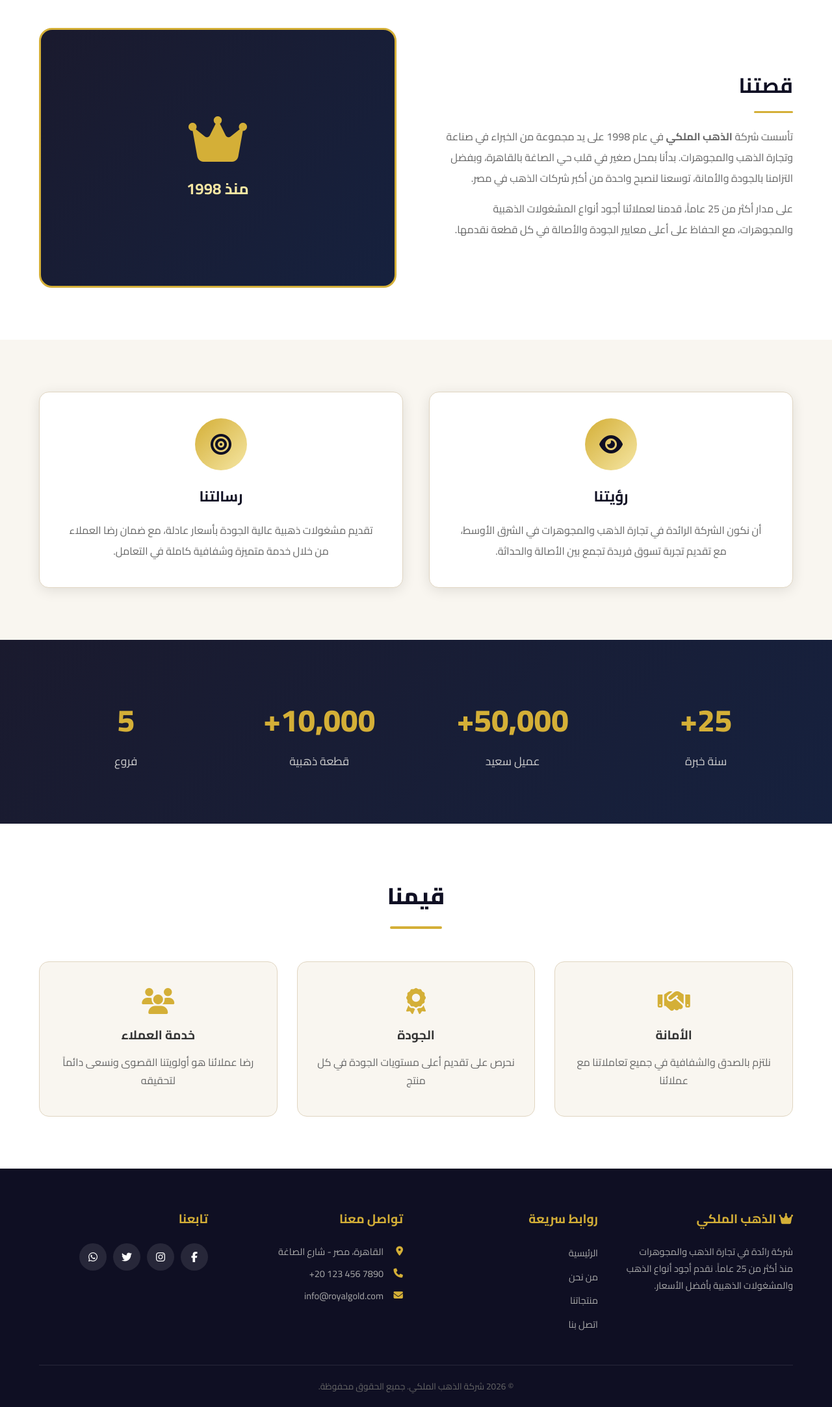
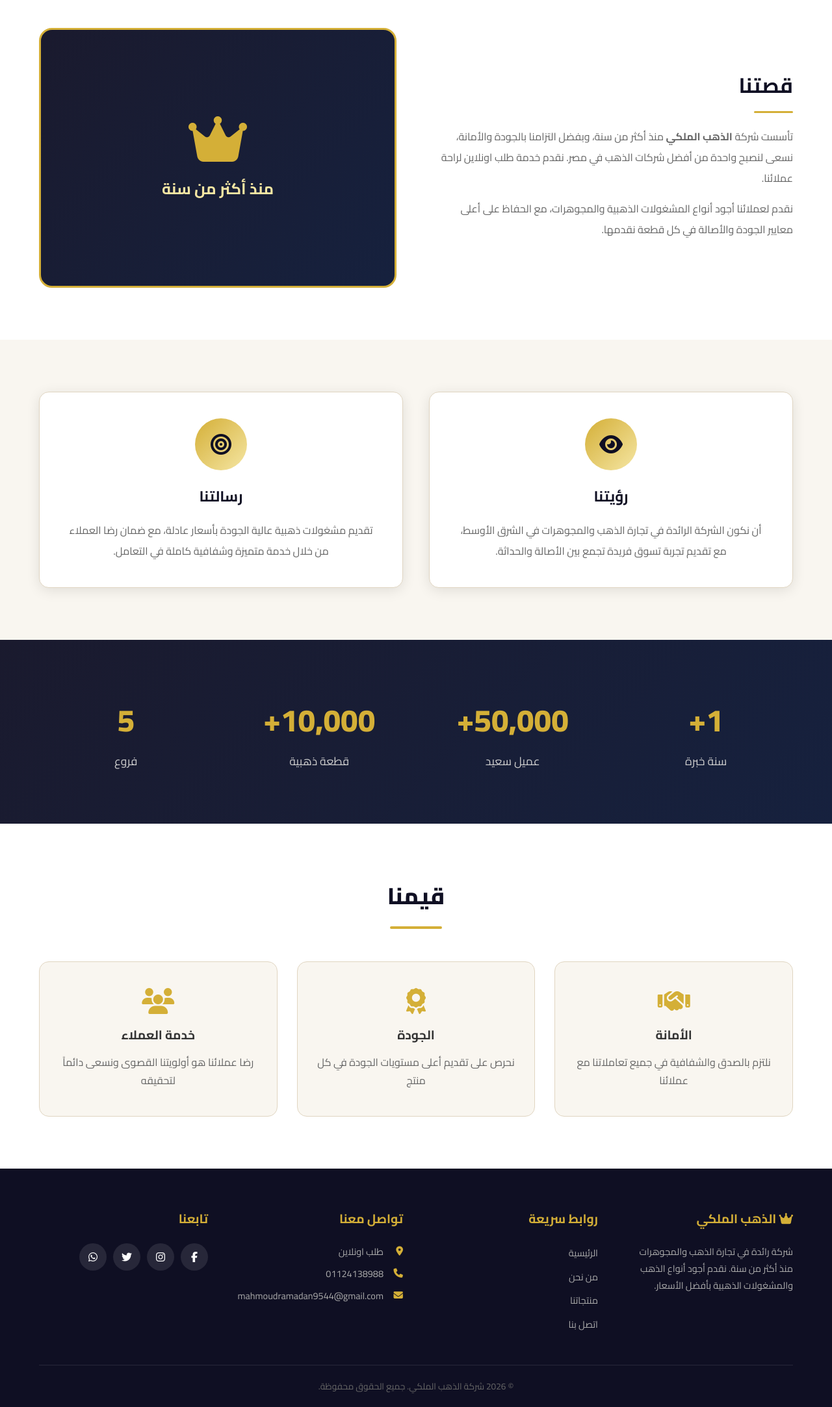
Before and after one commit to mahmoud9544/gold-company-website, a PHP site: page /pages/about.php in a window 1280 px wide. Shown: the part 359-2525 px from the top of the page at 65% size. Run offline with PHP 8.4, Linux system fonts and the light colour scheme.

Commit message:
تحديث بيانات التواصل (تليفون، إيميل، عنوان)
Co-Authored-By: mahmoud ramadan <mahmoudramadan9544@gmail.com>

```diff
--- a/includes/footer.php
+++ b/includes/footer.php
@@ -3,7 +3,7 @@
             <div class="footer-grid">
                 <div class="footer-section">
                     <h3><i class="fas fa-crown"></i> الذهب الملكي</h3>
-                    <p>شركة رائدة في تجارة الذهب والمجوهرات منذ أكثر من 25 عاماً. نقدم أجود أنواع الذهب والمشغولات الذهبية بأفضل الأسعار.</p>
+                    <p>شركة رائدة في تجارة الذهب والمجوهرات منذ أكثر من سنة. نقدم أجود أنواع الذهب والمشغولات الذهبية بأفضل الأسعار.</p>
                 </div>
                 <div class="footer-section">
                     <h3>روابط سريعة</h3>
@@ -17,9 +17,9 @@
                 <div class="footer-section">
                     <h3>تواصل معنا</h3>
                     <ul class="contact-info">
-                        <li><i class="fas fa-map-marker-alt"></i> القاهرة، مصر - شارع الصاغة</li>
-                        <li><i class="fas fa-phone"></i> <span dir="ltr">+20 123 456 7890</span></li>
-                        <li><i class="fas fa-envelope"></i> info@royalgold.com</li>
+                                                <li><i class="fas fa-map-marker-alt"></i> طلب اونلاين</li>
+                                                <li><i class="fas fa-phone"></i> <span dir="ltr">01124138988</span></li>
+                                                <li><i class="fas fa-envelope"></i> mahmoudramadan9544@gmail.com</li>
                     </ul>
                 </div>
                 <div class="footer-section">
--- a/pages/about.php
+++ b/pages/about.php
@@ -15,13 +15,13 @@
             <div class="about-grid">
                 <div class="about-text">
                     <h2>قصتنا</h2>
-                    <p>تأسست شركة <strong>الذهب الملكي</strong> في عام 1998 على يد مجموعة من الخبراء في صناعة وتجارة الذهب والمجوهرات. بدأنا بمحل صغير في قلب حي الصاغة بالقاهرة، وبفضل التزامنا بالجودة والأمانة، توسعنا لنصبح واحدة من أكبر شركات الذهب في مصر.</p>
-                    <p>على مدار أكثر من 25 عاماً، قدمنا لعملائنا أجود أنواع المشغولات الذهبية والمجوهرات، مع الحفاظ على أعلى معايير الجودة والأصالة في كل قطعة نقدمها.</p>
+                    <p>تأسست شركة <strong>الذهب الملكي</strong> منذ أكثر من سنة، وبفضل التزامنا بالجودة والأمانة، نسعى لنصبح واحدة من أفضل شركات الذهب في مصر. نقدم خدمة طلب اونلاين لراحة عملائنا.</p>
+                    <p>نقدم لعملائنا أجود أنواع المشغولات الذهبية والمجوهرات، مع الحفاظ على أعلى معايير الجودة والأصالة في كل قطعة نقدمها.</p>
                 </div>
                 <div class="about-image">
                     <div class="about-image-placeholder">
                         <i class="fas fa-crown"></i>
-                        <span>منذ 1998</span>
+                        <span>منذ أكثر من سنة</span>
                     </div>
                 </div>
             </div>
@@ -55,7 +55,7 @@
         <div class="container">
             <div class="stats-grid">
                 <div class="stat-item">
-                    <div class="stat-number">25+</div>
+                    <div class="stat-number">1+</div>
                     <div class="stat-label">سنة خبرة</div>
                 </div>
                 <div class="stat-item">
```
Also changed, not shown: pages/contact.php (+3 -5 lines).
